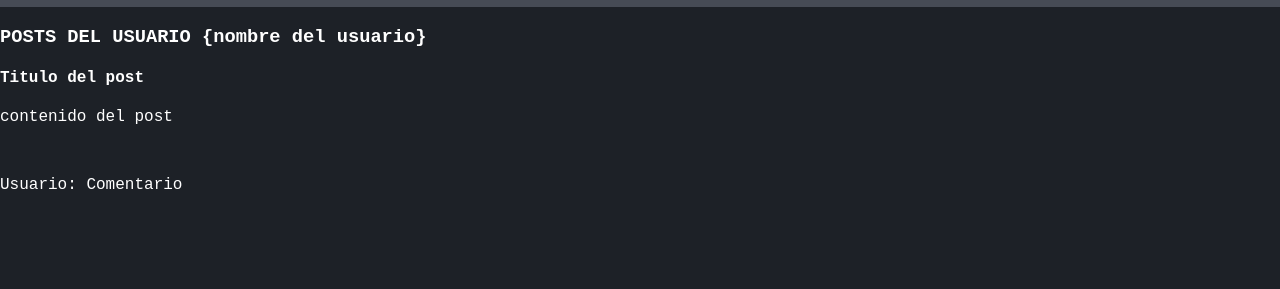
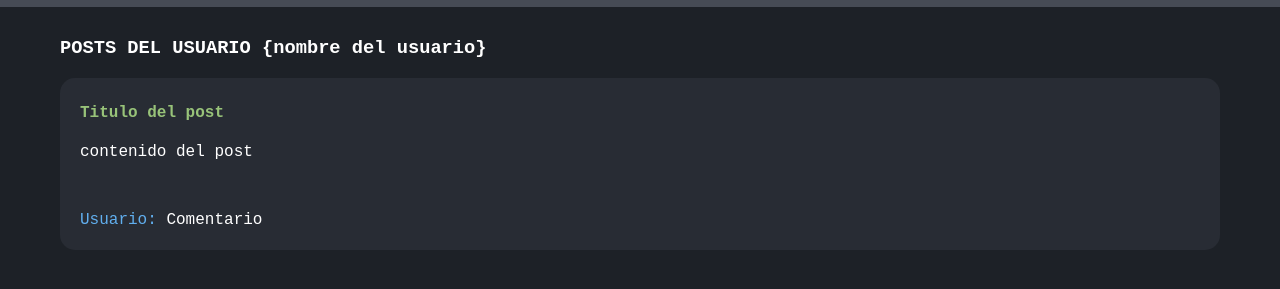
Before and after one commit to KevinU64/curso-git, a plain HTML site: page index.html in a window 1280 px wide. Shown: the part 63-352 px from the top of the page. Drawn offline with Linux system fonts and the light colour scheme; a web font is replaced by a local one.

Commit message:
Add style post

```diff
--- a/style.css
+++ b/style.css
@@ -21,3 +21,26 @@ h1 {
     width: 50px;
     height: 50px;
 }
+
+.container{
+    margin-top: 30px;
+    padding: 0 60px 0 60px;
+
+}
+
+.post{
+    background-color: #282c34;
+    margin-bottom: 15px;
+    padding: 5px 20px 5px 20px;
+    border-radius: 15px;
+}
+
+.post h4{
+    color: #98c379;
+
+}
+
+.post span{
+    color: #61afef;
+
+}
```
